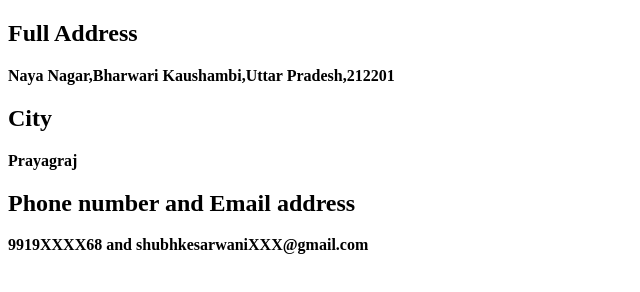
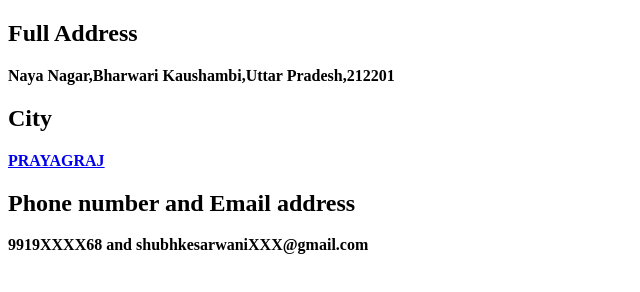
Before and after one commit to Shubhkesarwani02/CV, a plain HTML site: page shubh_contact.html in a window 1280 px wide. Shown: the whole page, without its empty margins (0-640 px from the left). Drawn offline with Linux system fonts and the light colour scheme.

Commit message:
added city link

```diff
--- a/shubh_contact.html
+++ b/shubh_contact.html
@@ -9,7 +9,7 @@
     <p><b>Naya Nagar,Bharwari Kaushambi,Uttar Pradesh,212201</b></p>
 
     <h2>City</h2>
-    <p><b>Prayagraj</b></p>
+    <p><b><a href="https://en.wikipedia.org/wiki/Allahabad">PRAYAGRAJ</a></b></p>
 
     <h2>Phone number and Email address</h2>
     <p><b>9919XXXX68 and shubhkesarwaniXXX@gmail.com</b></p>
```
